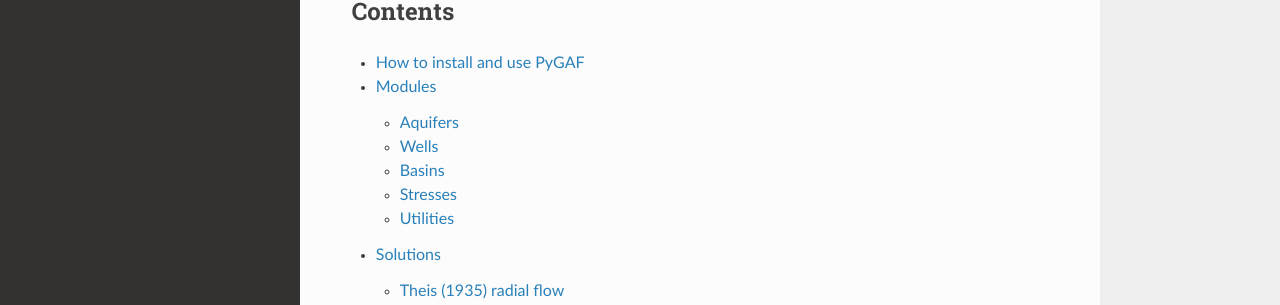
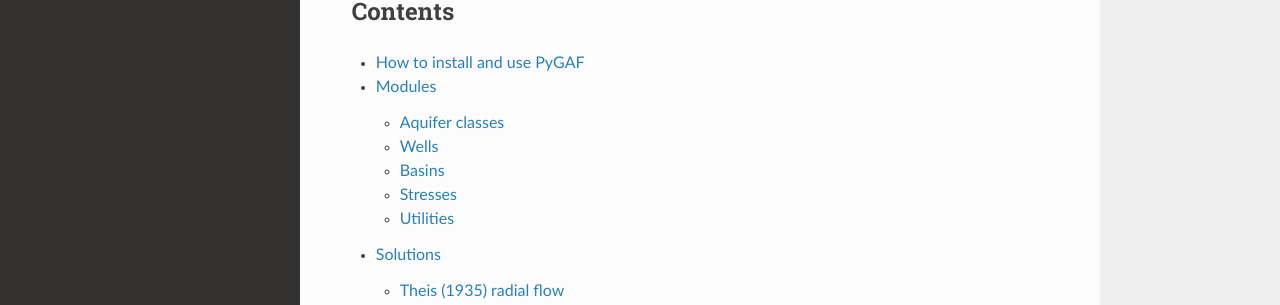
Before and after one commit to Moofbytes/PyGAF, a Sphinx documentation site: the page built from docs/index.rst, in a window 1280 px wide. Shown: the part 339-644 px from the top of the page. Built offline with Sphinx 7.4.7 and the Read the Docs theme 2.0.0, drawn with Linux system fonts in a browser that asks for light colours.

Commit message:
Update aquifers.rst

```diff
--- a/docs/aquifers.rst
+++ b/docs/aquifers.rst
@@ -1,5 +1,5 @@
-Aquifers
-========
+Aquifer classes
+===============
 
 .. automodule:: pygaf.aquifers
    :members:
```
